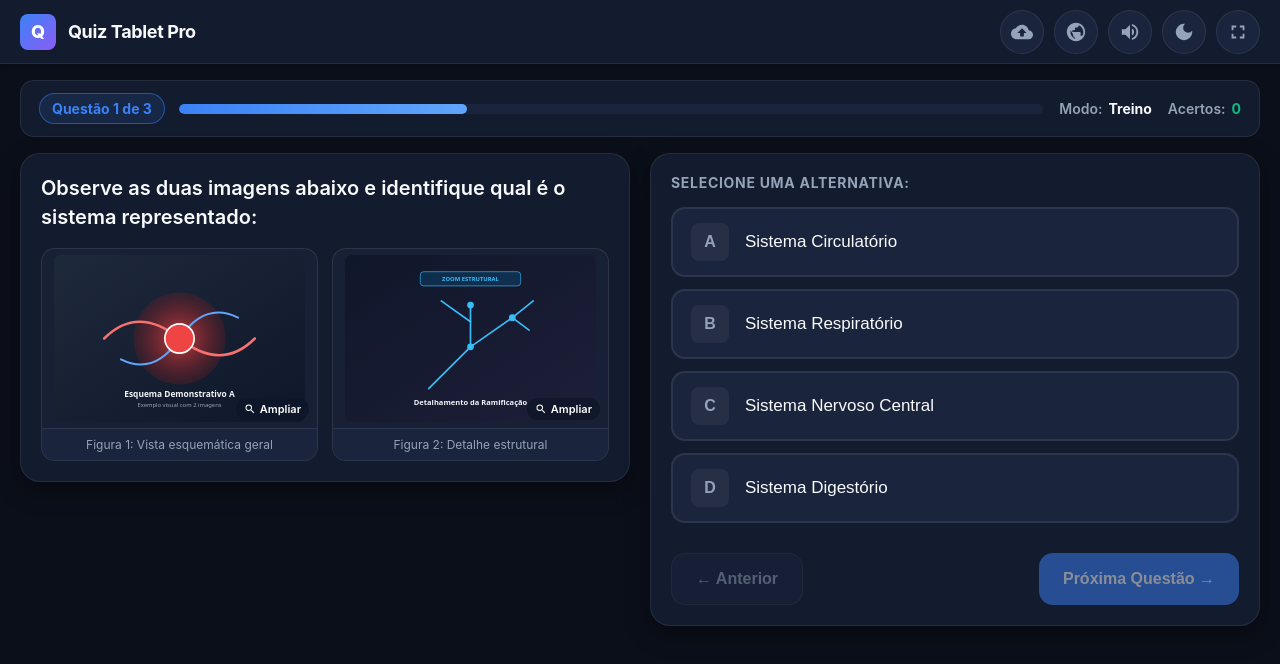
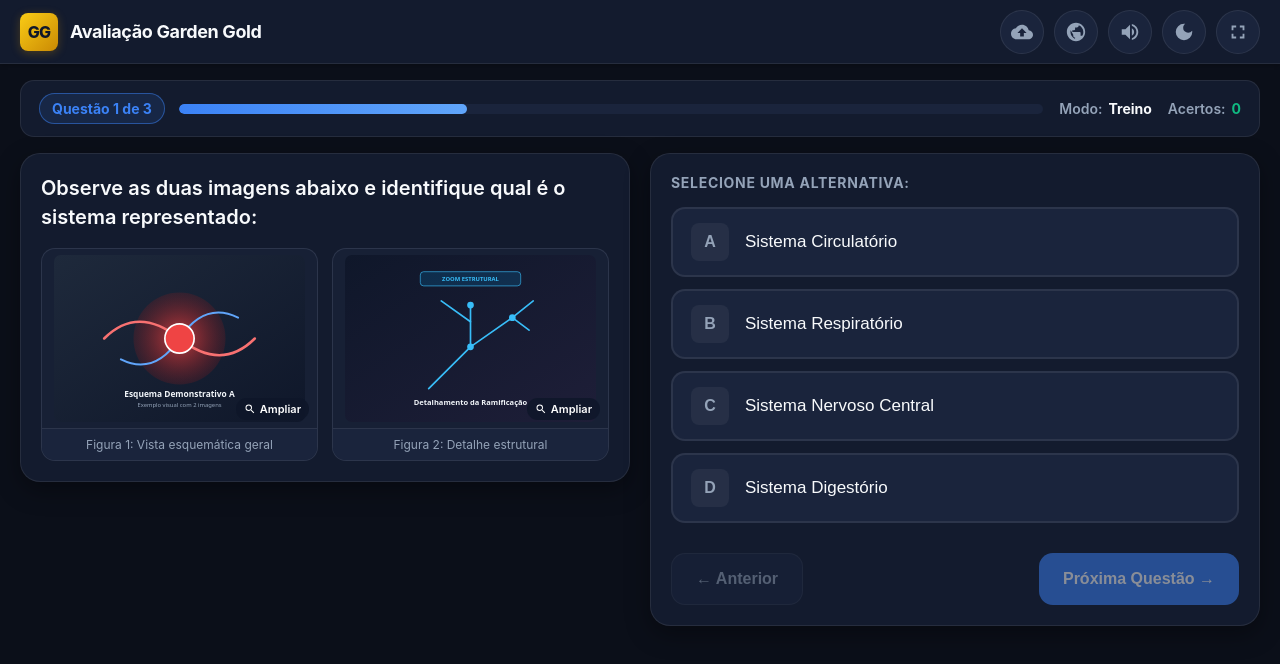
Before and after one commit to personaljoaoptu-dot/tablet-quiz-app, a website: page index.html in a window 1280 px wide. Drawn offline with Linux system fonts and the light colour scheme.

Commit message:
Renomear aplicativo para Avaliacao Garden Gold

```diff
--- a/index.html
+++ b/index.html
@@ -7,7 +7,7 @@
   <meta name="apple-mobile-web-app-status-bar-style" content="black-translucent">
   <meta name="theme-color" content="#0b0f19">
   <link rel="manifest" href="manifest.json">
-  <title>Quiz Tablet Pro</title>
+  <title>Avaliação Garden Gold</title>
   <link rel="stylesheet" href="styles.css">
 </head>
 <body>
@@ -15,8 +15,8 @@
   <!-- Barra Superior -->
   <header class="app-header">
     <div class="brand">
-      <div class="brand-icon">Q</div>
-      <h1>Quiz Tablet Pro</h1>
+      <div class="brand-icon">GG</div>
+      <h1>Avaliação Garden Gold</h1>
     </div>
 
     <div class="header-actions">
--- a/package.json
+++ b/package.json
@@ -1,7 +1,7 @@
 {
-  "name": "quiz-tablet-app",
+  "name": "avaliacao-garden-gold",
   "version": "1.0.0",
-  "description": "Aplicativo web de múltipla escolha com imagens para Tablet Android",
+  "description": "Avaliação Garden Gold - Aplicativo web para Tablet Android",
   "scripts": {
     "start": "serve -l 8080"
   },
--- a/styles.css
+++ b/styles.css
@@ -91,16 +91,18 @@ body {
 }
 
 .brand-icon {
-  width: 36px;
-  height: 36px;
-  background: linear-gradient(135deg, var(--primary), #8b5cf6);
+  width: 38px;
+  height: 38px;
+  background: linear-gradient(135deg, #facc15, #ca8a04);
   border-radius: var(--radius-sm);
   display: flex;
   align-items: center;
   justify-content: center;
   font-weight: 800;
-  font-size: 18px;
-  color: white;
+  font-size: 16px;
+  color: #0f172a;
+  letter-spacing: -0.05em;
+  box-shadow: 0 2px 10px rgba(202, 138, 4, 0.3);
 }
 
 .brand h1 {
```
Also changed, not shown: README.md, manifest.json, 1 other file.
